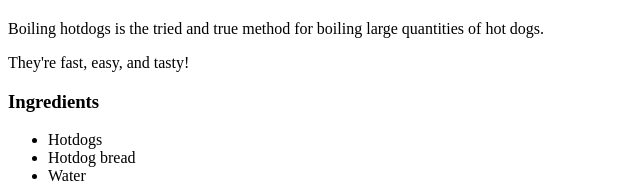
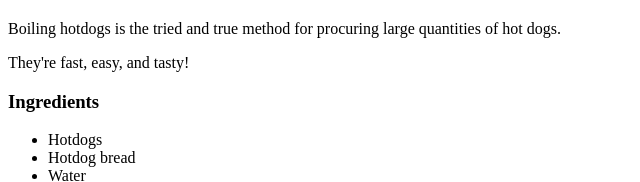
Before and after one commit to Nicolax0/odin-recipies, a plain HTML site: page hotdog.html in a window 1280 px wide. Shown: the part 626-808 px from the top of the page, 0-640 px from the left. Drawn offline with Linux system fonts and the light colour scheme.

Commit message:
Changed wording in hotdog description

```diff
--- a/hotdog.html
+++ b/hotdog.html
@@ -11,7 +11,7 @@
         <img src="pictures/hdog.jpg" alt="Everything hotdog" width="512" height="512">
 
         <!--Description-->
-        <p>Boiling hotdogs is the tried and true method for boiling large quantities of hot dogs.</p>
+        <p>Boiling hotdogs is the tried and true method for procuring large quantities of hot dogs.</p>
         <p>They're fast, easy, and tasty!</p>
 
         <!--Materials-->
```
